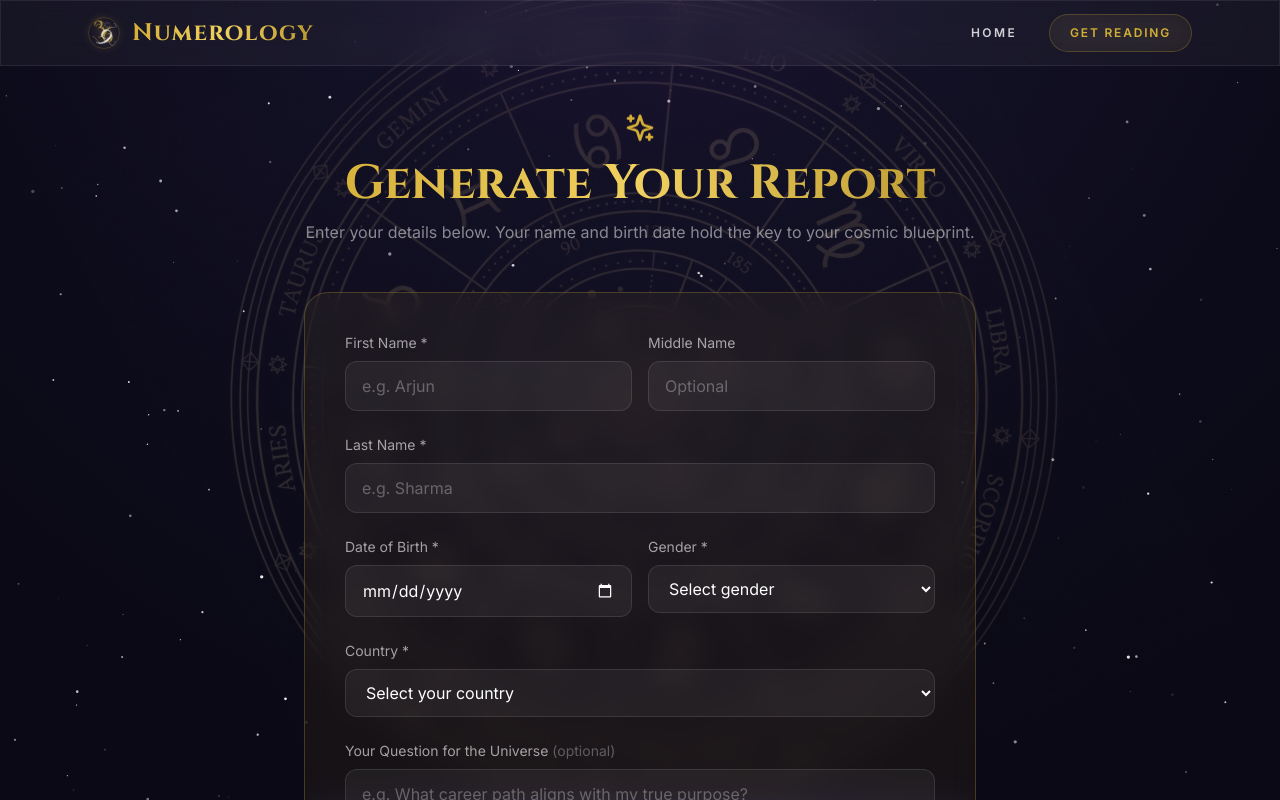
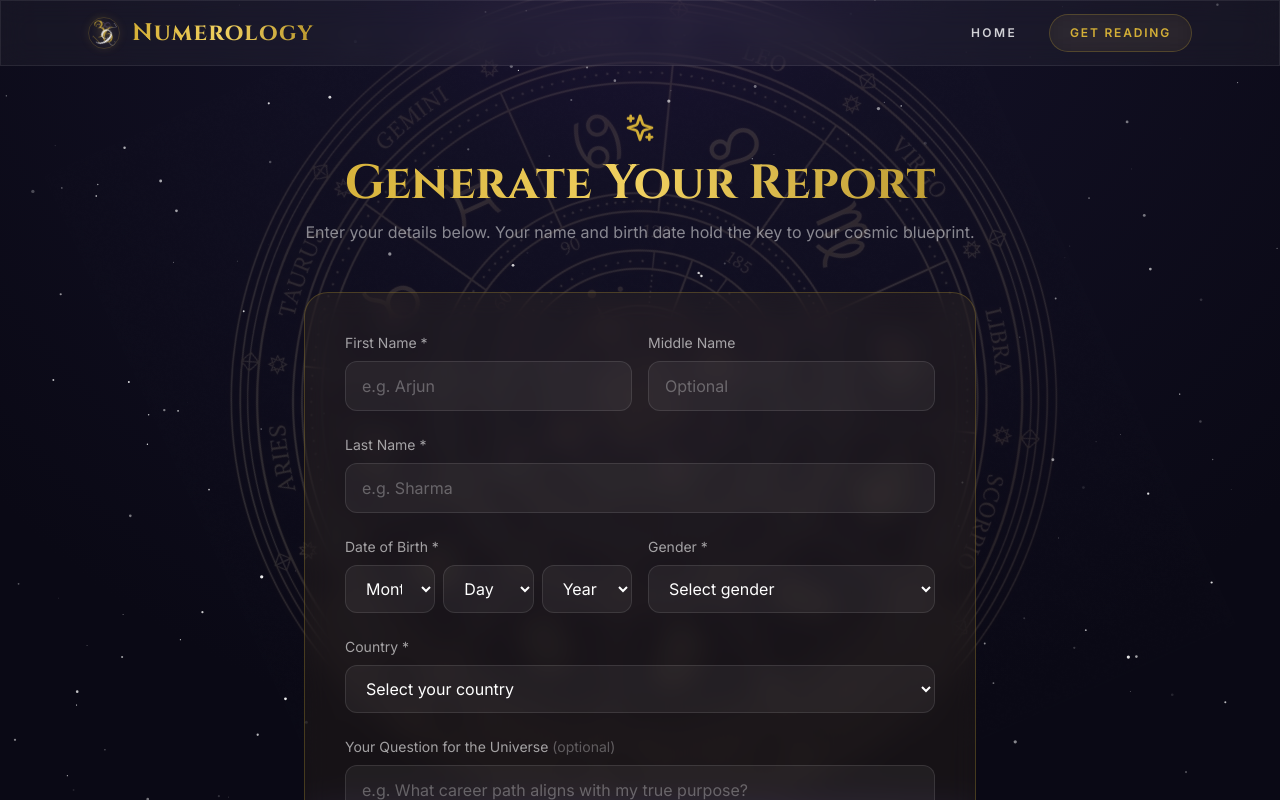
Before and after one commit to sauravbhojak/ai-numerology, a React (Vite) app in the folder frontend/: page /generate in a window 1280 px wide. Shown: the top 800 px of the page. Built offline with nearby package versions, Linux system fonts and the light colour scheme; the HTML template or start-up script is replaced by a standard one.

Commit message:
feat: implement numerology report generation form with validation and API integration

```diff
--- a/frontend/src/pages/GeneratePage.tsx
+++ b/frontend/src/pages/GeneratePage.tsx
@@ -1,3 +1,4 @@
+import { useState } from "react";
 import { useForm } from "react-hook-form";
 import { zodResolver } from "@hookform/resolvers/zod";
 import { z } from "zod";
@@ -40,13 +41,37 @@ const COUNTRIES = [
   "United Kingdom","United States","Vietnam","Zimbabwe",
 ].sort();
 
+const MONTHS = [
+  { val: "1", label: "Jan" }, { val: "2", label: "Feb" }, { val: "3", label: "Mar" },
+  { val: "4", label: "Apr" }, { val: "5", label: "May" }, { val: "6", label: "Jun" },
+  { val: "7", label: "Jul" }, { val: "8", label: "Aug" }, { val: "9", label: "Sep" },
+  { val: "10", label: "Oct" }, { val: "11", label: "Nov" }, { val: "12", label: "Dec" },
+];
+
+const DAYS = Array.from({ length: 31 }, (_, i) => String(i + 1));
+const currentYear = new Date().getFullYear();
+const YEARS = Array.from({ length: currentYear - 1920 + 1 }, (_, i) => String(currentYear - i));
+
 export default function GeneratePage() {
   const navigate = useNavigate();
   const {
     register,
     handleSubmit,
+    setValue,
     formState: { errors, isSubmitting },
   } = useForm<FormData>({ resolver: zodResolver(schema) });
+
+  const [dateParts, setDateParts] = useState({ month: "", day: "", year: "" });
+
+  const handleDateSelect = (field: "month" | "day" | "year", val: string) => {
+    const updated = { ...dateParts, [field]: val };
+    setDateParts(updated);
+    if (updated.year && updated.month && updated.day) {
+      setValue("dob", `${updated.year}-${updated.month.padStart(2, "0")}-${updated.day.padStart(2, "0")}`, { shouldValidate: true });
+    } else {
+      setValue("dob", "", { shouldValidate: true });
+    }
+  };
 
   const onSubmit = async (data: FormData) => {
     try {
@@ -135,13 +160,44 @@ export default function GeneratePage() {
               <div className="grid grid-cols-1 md:grid-cols-2 gap-4">
                 <div>
                   <label className="block text-sm text-white/60 mb-2">Date of Birth *</label>
-                  <input
-                    id="dob"
-                    type="date"
-                    {...register("dob")}
-                    max={new Date().toISOString().split("T")[0]}
-                    className={`${inputClass} [color-scheme:dark]`}
-                  />
+                  <input type="hidden" {...register("dob")} />
+                  <div className="grid grid-cols-3 gap-2">
+                    <select
+                      aria-label="Month"
+                      value={dateParts.month}
+                      onChange={(e) => handleDateSelect("month", e.target.value)}
+                      className={inputClass}
+                    >
+                      <option value="" className="bg-cosmic-deep">Month</option>
+                      {MONTHS.map((m) => (
+                        <option key={m.val} value={m.val} className="bg-cosmic-deep">{m.label}</option>
+                      ))}
+                    </select>
+
+                    <select
+                      aria-label="Day"
+                      value={dateParts.day}
+                      onChange={(e) => handleDateSelect("day", e.target.value)}
+                      className={inputClass}
+                    >
+                      <option value="" className="bg-cosmic-deep">Day</option>
+                      {DAYS.map((d) => (
+                        <option key={d} value={d} className="bg-cosmic-deep">{d}</option>
+                      ))}
+                    </select>
+
+                    <select
+                      aria-label="Year"
+                      value={dateParts.year}
+                      onChange={(e) => handleDateSelect("year", e.target.value)}
+                      className={inputClass}
+                    >
+                      <option value="" className="bg-cosmic-deep">Year</option>
+                      {YEARS.map((y) => (
+                        <option key={y} value={y} className="bg-cosmic-deep">{y}</option>
+                      ))}
+                    </select>
+                  </div>
                   {errors.dob && (
                     <p className="text-red-400 text-xs mt-1">{errors.dob.message}</p>
                   )}
```
